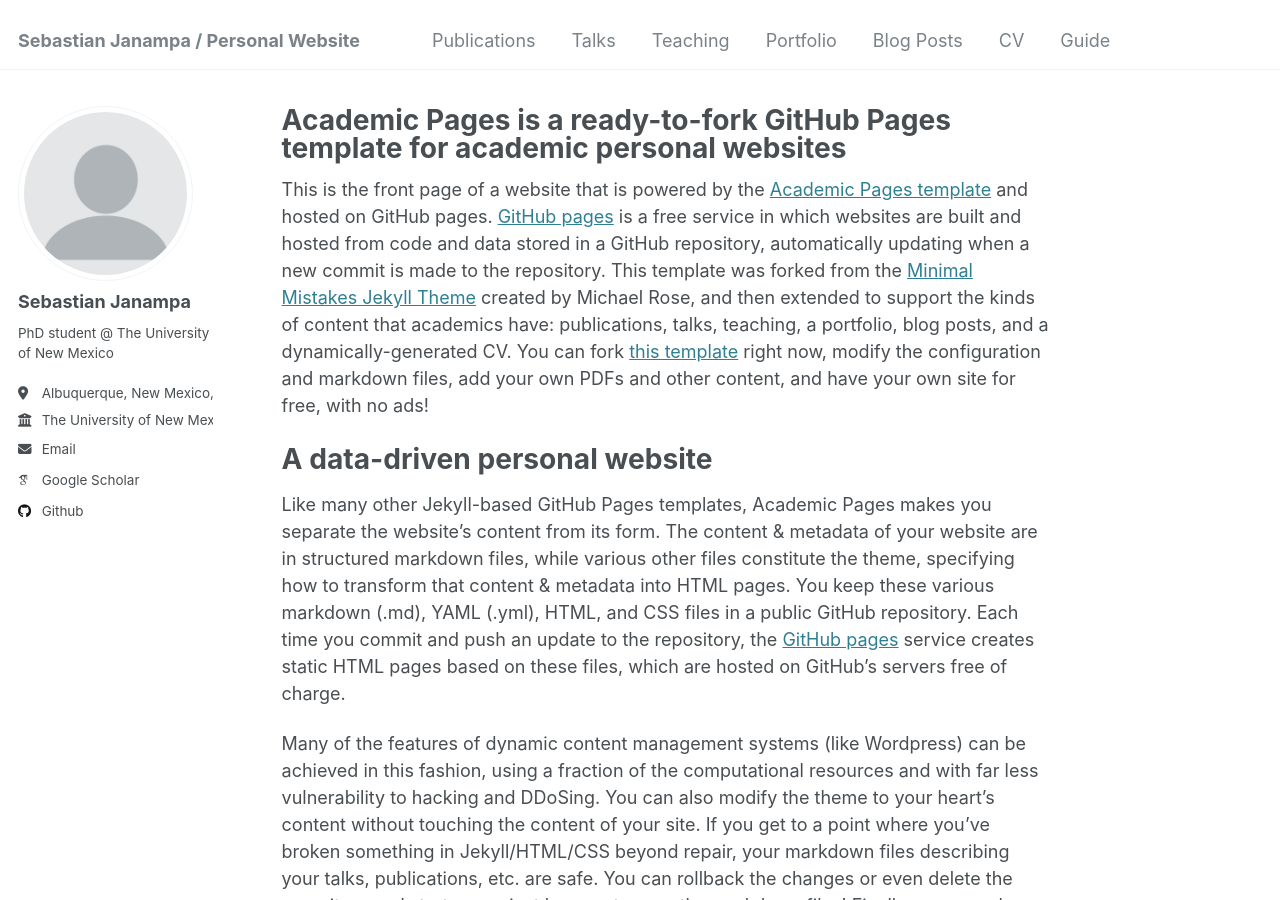
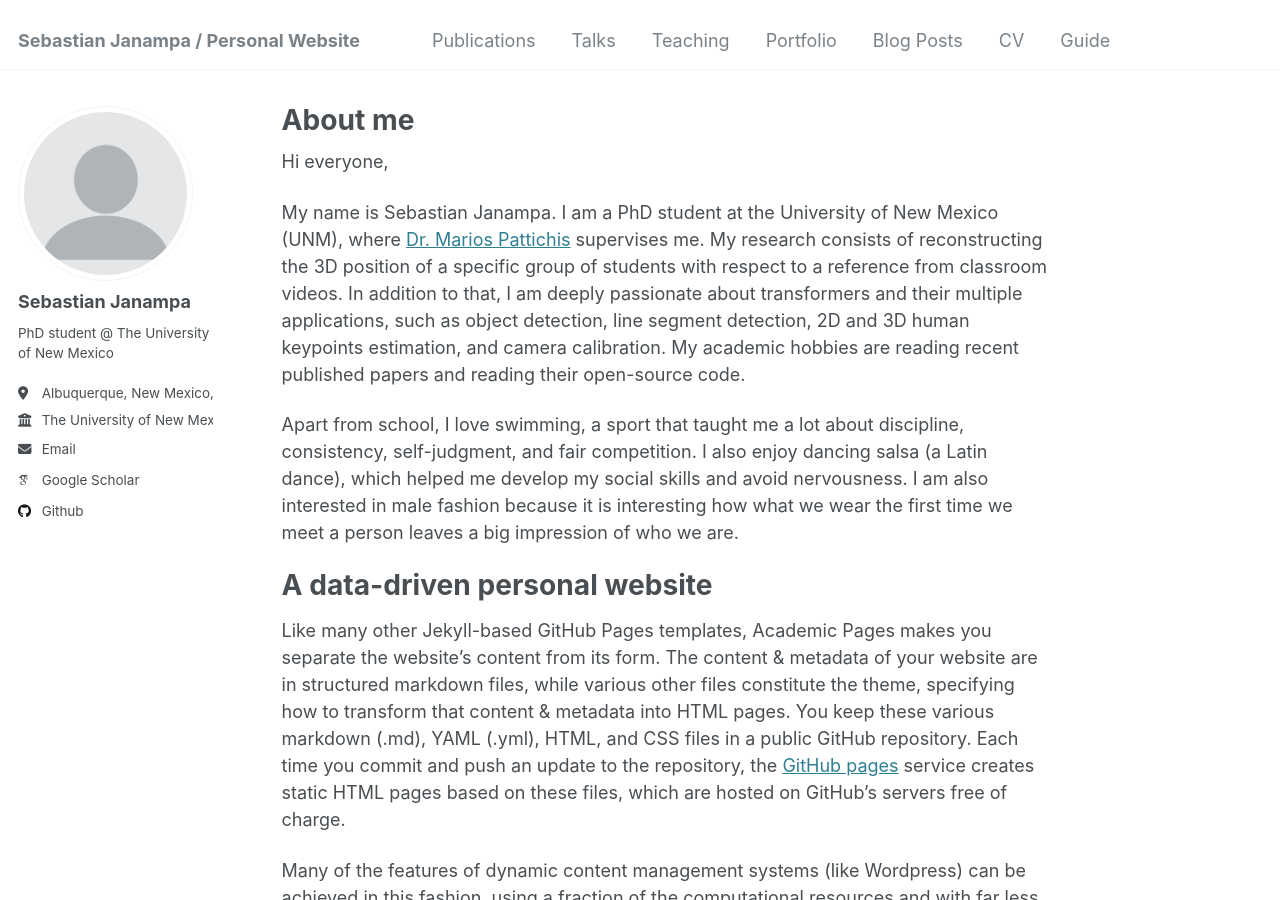
Before and after one commit to SebastianJanampa/SebastianJanampa.github.io, a Jekyll site: the page built from _pages/about.md, in a window 1280 px wide and 900 px high. Built offline with Jekyll 4.4.1, drawn with Linux system fonts in a browser that asks for light colours; some web fonts are replaced.

Commit message:
Update about.md

```diff
--- a/_pages/about.md
+++ b/_pages/about.md
@@ -1,13 +1,17 @@
 ---
 permalink: /
-title: "Academic Pages is a ready-to-fork GitHub Pages template for academic personal websites"
+title: "About me"
 author_profile: true
 redirect_from:
   - /about/
   - /about.html
 ---
 
-This is the front page of a website that is powered by the [Academic Pages template](https://github.com/academicpages/academicpages.github.io) and hosted on GitHub pages. [GitHub pages](https://pages.github.com) is a free service in which websites are built and hosted from code and data stored in a GitHub repository, automatically updating when a new commit is made to the repository. This template was forked from the [Minimal Mistakes Jekyll Theme](https://mmistakes.github.io/minimal-mistakes/) created by Michael Rose, and then extended to support the kinds of content that academics have: publications, talks, teaching, a portfolio, blog posts, and a dynamically-generated CV. You can fork [this template](https://github.com/academicpages/academicpages.github.io) right now, modify the configuration and markdown files, add your own PDFs and other content, and have your own site for free, with no ads!
+Hi everyone,
+
+My name is Sebastian Janampa. I am a PhD student at the University of New Mexico (UNM), where [Dr. Marios Pattichis](https://scholar.google.com/citations?user=QjpKRaAAAAAJ&hl) supervises me. My research consists of reconstructing the 3D position of a specific group of students with respect to a reference from classroom videos. In addition to that, I am deeply passionate about transformers and their multiple applications, such as object detection, line segment detection, 2D and 3D human keypoints estimation, and camera calibration. My academic hobbies are reading recent published papers and reading their open-source code.
+
+Apart from school, I love swimming, a sport that taught me a lot about discipline, consistency, self-judgment, and fair competition. I also enjoy dancing salsa (a Latin dance), which helped me develop my social skills and avoid nervousness. I am also interested in male fashion because it is interesting how what we wear the first time we meet a person leaves a big impression of who we are.
 
 A data-driven personal website
 ======
```
